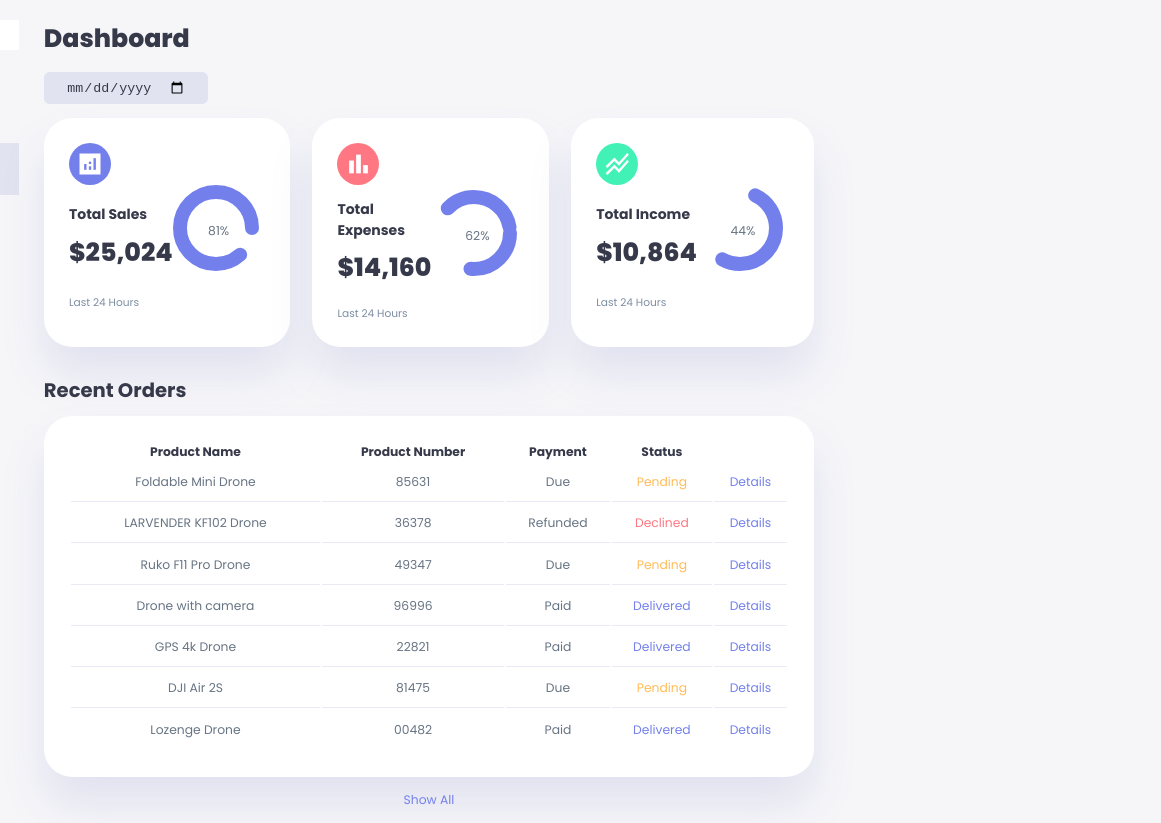
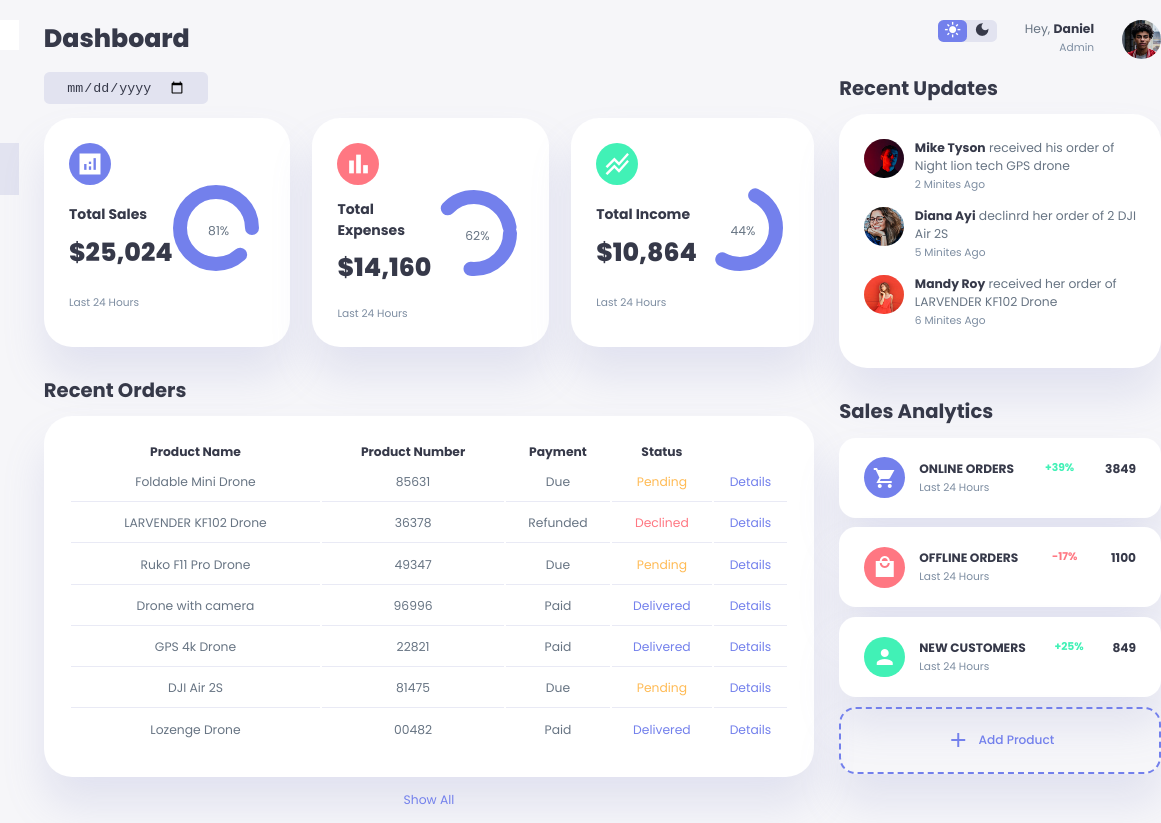
Before and after one commit to marikafikys/admin-dashboard, a plain HTML site: page index.html in a window 1280 px wide. Shown: the full height of the page, 203-1364 px from the left, 1161 px wide, since content can reach past the window. Drawn offline with Linux system fonts and the light colour scheme; a web font is replaced by a local one.

Commit message:
feat:  implement right section

```diff
--- a/index.html
+++ b/index.html
@@ -197,6 +197,108 @@
 			</div>
 		</main>
 		<!--------------- END OF MAIN --------------->
+		<div class="right">
+			<div class="top">
+				<button id="menu-btn">
+					<span class="material-icons-sharp">menu</span>
+				</button>
+				<div class="theme-toggler">
+					<span class="material-icons-sharp active">light_mode</span>
+					<span class="material-icons-sharp">dark_mode</span>
+				</div>
+				<div class="profile">
+					<div class="info">
+						<p>Hey, <b>Daniel</b></p>
+						<small class="text-muted">Admin</small>
+					</div>
+					<div class="profile-photo">
+						<img src="./images/profile-1.jpg" alt="profile photo">
+					</div>
+				</div>
+			</div>
+			<!-- END OF TOP -->
+			<div class="recent-updates">
+				<h2>Recent Updates</h2>
+				<div class="updates">
+					<div class="update">
+						<div class="profile-photo">
+							<img src="./images/profile-2.jpg" alt="profile photo">
+						</div>
+						<div class="message">
+							<p><b>Mike Tyson</b> received his order of Night lion tech GPS drone</p>
+							<small class="text-muted">2 Minites Ago</small>
+						</div>
+					</div>
+					<div class="update">
+						<div class="profile-photo">
+							<img src="./images/profile-3.jpg" alt="profile photo">
+						</div>
+						<div class="message">
+							<p><b>Diana Ayi</b> declinrd her order of 2 DJI Air 2S</p>
+							<small class="text-muted">5 Minites Ago</small>
+						</div>
+					</div>
+					<div class="update">
+						<div class="profile-photo">
+							<img src="./images/profile-4.jpg" alt="profile photo">
+						</div>
+						<div class="message">
+							<p><b>Mandy Roy</b> received her order of LARVENDER KF102 Drone</p>
+							<small class="text-muted">6 Minites Ago</small>
+						</div>
+					</div>
+				</div>
+			</div>
+			<!--------------- END OF MAIN --------------->
+			<div class="sales-analytics">
+				<h2>Sales Analytics</h2>
+				<div class="item online">
+					<div class="icon">
+						<span class="material-icons-sharp">shopping_cart</span>
+					</div>
+					<div class="right">
+						<div class="info">
+							<h3>ONLINE ORDERS</h3>
+							<small class="text-muted">Last 24 Hours</small>
+						</div>
+						<h5 class="success">+39%</h5>
+						<h3>3849</h3>
+					</div>
+				</div>
+				<div class="item offline">
+					<div class="icon">
+						<span class="material-icons-sharp">local_mall</span>
+					</div>
+					<div class="right">
+						<div class="info">
+							<h3>OFFLINE ORDERS</h3>
+							<small class="text-muted">Last 24 Hours</small>
+						</div>
+						<h5 class="danger">-17%</h5>
+						<h3>1100</h3>
+					</div>
+				</div>
+				<div class="item customers">
+					<div class="icon">
+						<span class="material-icons-sharp">person</span>
+					</div>
+					<div class="right">
+						<div class="info">
+							<h3>NEW CUSTOMERS</h3>
+							<small class="text-muted">Last 24 Hours</small>
+						</div>
+						<h5 class="success">+25%</h5>
+						<h3>849</h3>
+					</div>
+				</div>
+				<div class="item add-product">
+					<div>
+						<span class="material-icons-sharp">add</span>
+						<h3>Add Product</h3>
+					</div>
+				</div>
+			</div>
+		</div>
 	</div>
 </body>
 </html>
--- a/style.css
+++ b/style.css
@@ -382,3 +382,149 @@ main .recent-orders a {
 	margin: 1rem auto;
 	color: var(--color-primary);
 }
+
+/*=================== RIGHT =================== */
+
+.right {
+	margin-top: 1.4rem;
+}
+
+.right .top {
+	display: flex;
+	justify-content: end;
+	gap: 2rem;
+}
+
+.right .top button {
+	display: none;
+}
+
+.right .theme-toggler {
+	background: var(--color-light);
+	display: flex;
+	justify-content: space-between;
+	align-items: center;
+	height: 1.6rem;
+	width: 4.2rem;
+	cursor: pointer;
+	border-radius: var(--border-radius-1);
+}
+
+.right .theme-toggler span {
+	font-size: 1.2rem;
+	width: 50%;
+	height: 100%;
+	display: flex;
+	align-items: center;
+	justify-content: center;
+}
+
+.right .theme-toggler span.active {
+	background: var(--color-primary);
+	color: white;
+	border-radius: var(--border-radius-1);
+}
+
+.right .top .profile {
+	display: flex;
+	gap: 2rem;
+	text-align: right;
+}
+
+/*=================== RECENT UPDATES =================== */
+
+.right .recent-updates {
+	margin-top: 1rem;
+}
+
+.right .recent-updates h2 {
+	margin-bottom: 0.8rem;
+}
+
+.right .recent-updates .updates {
+	background: var(--color-white);
+	padding: var(--card-padding);
+	border-radius: var(--card-border-radius);
+	box-shadow: var(--box-shadow);
+	transition: all 300ms ease;
+}
+
+.right .recent-updates .updates:hover {
+	box-shadow: none;
+}
+
+.right .recent-updates .updates .update {
+	display: grid;
+	grid-template-columns: 2.6rem auto;
+	gap: 1rem;
+	margin-bottom: 1rem;
+}
+
+/*=================== SALES ANALYTICS =================== */
+
+.right .sales-analytics {
+	margin-top: 2rem;
+}
+
+.right .sales-analytics h2 {
+	margin-bottom: 0.8rem;
+}
+
+.right .sales-analytics .item {
+	background: var(--color-white);
+	display: flex;
+	align-items: center;
+	gap: 1rem;
+	margin-bottom: 0.7rem;
+	padding: 1.4rem var(--card-padding);
+	border-radius: var(--border-radius-3);
+	box-shadow: var(--box-shadow);
+	transition: all 300ms ease;
+}
+
+.right .sales-analytics .item:hover {
+	box-shadow: none;
+}
+
+.right .sales-analytics .item .right {
+	display: flex;
+	justify-content: space-between;
+	align-items: start;
+	margin: 0;
+	width: 100%;
+}
+
+.right .sales-analytics .item .icon {
+	padding: 0.6rem;
+	color: var(--color-white);
+	border-radius: 50%;
+	background: var(--color-primary);
+	display: flex;
+}
+
+.right .sales-analytics .item.offline .icon {
+	background: var(--color-danger);
+}
+
+.right .sales-analytics .item.customers .icon {
+	background: var(--color-success);
+}
+
+.right .sales-analytics .add-product {
+	background-color: transparent;
+	border: 2px dashed var(--color-primary);
+	color: var(--color-primary);
+	display: flex;
+	align-items: center;
+	justify-content: center;
+}
+
+.right .sales-analytics .add-product div {
+	display: flex;
+	align-items: center;
+	gap: 0.6rem;
+}
+
+.right .sales-analytics .add-product div h3 {
+	font-weight: 500;
+}
```
